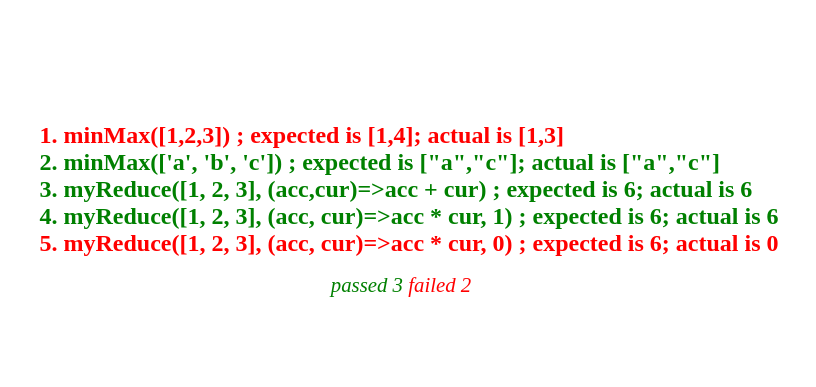
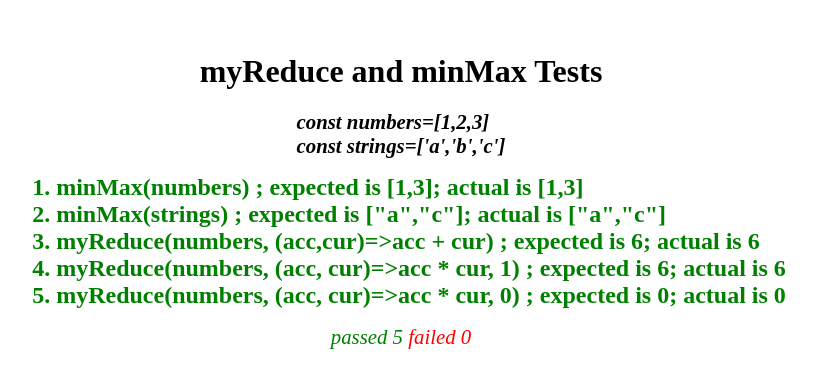
Before and after one commit to java-60TelRan/js-introduction, a plain HTML site: page index.html in a window 1280 px wide. Shown: the part 207-594 px from the top of the page, without its empty margins (239-1055 px from the left). Drawn offline with Linux system fonts and the light colour scheme.

Commit message:
importing testframework from separate module

```diff
--- a/index.html
+++ b/index.html
@@ -9,6 +9,6 @@
 <body>
 
 
-    <script src="index.js"></script>
+    <script src="index.js" type="module"></script>
 </body>
 </html>
--- a/index.js
+++ b/index.js
@@ -1,119 +1,7 @@
-function myReduce(array, callback, initialValue) {
-  //first parameter is an array for reducing
-  //returns one value after reducing
-  //see https://developer.mozilla.org/en-US/docs/Web/JavaScript/Reference/Global_Objects/Array/reduce
-  let acc = initialValue == undefined ? array[0] : initialValue;
-  const index = initialValue == undefined ? 1 : 0;
-  for (let i = index; i < array.length; i++) {
-    acc = callback(acc, array[i], i, array);
-  }
-  return acc;
-}
-function minMax(arr) {
-  //arr is an array containing either strings or numbers
-  // returns array with two elemnts: first is min value, second is max value
-  //requirement: to use myReduce method described above (only one call)
-  const res = myReduce(
-    arr,
-    (acc, curr) => [
-      acc[0] > curr ? curr : acc[0],
-      acc[1] < curr ? curr : acc[1],
-    ],
-    [arr[0], arr[0]]
-  );
-  return res;
-}
-const arr1 = ["hello", "kuku", "abc"];
-const arr2 = ["abc", "hello", "kuku"];
-const arr3 = [1, 2, 3];
-const arr4 = [3, 2, 1];
-console.log(
-  test({
-    script: 'minMax(["hello", "kuku", "abc"])',
-    expected: ["abc", "kuku"],
-  })
-);
-console.log(test({ script: "minMax([1, 2, 3])", expected: [1, 3] }));
-
-function test(testObj) {
-  //testObj structure {script: <string containg script text>, expected: <any type>}
-  //returns resultObj with structure {script: <string containg script text>,
-  //  expectedJSON: <JSON string containing expected result>,
-  //  actualJSON: <JSON string containing actual result>, result: <string containing either 'passed'
-  //  or 'failed'}
-  const expectedJSON = JSON.stringify(testObj.expected);
-  let evalRes;
-  try {
-    evalRes = eval(testObj.script);
-  } catch (error) {
-    evalRes = error;
-  }
-  const actualJSON = JSON.stringify(evalRes);
-  const result = expectedJSON === actualJSON ? "passed" : "failed";
-  const testResult = createTestResult(
-    testObj.script,
-    expectedJSON,
-    actualJSON,
-    result
-  );
-  return testResult;
-}
-function createTestResult(script, expectedJSON, actualJSON, result) {
-  return { script, expectedJSON, actualJSON, result };
-}
-function testframework(scripts, expectedResults) {
-  //input
-  //scripts - array of tested scripts
-  //expectedResults - array of appropriate results
-  //scrpits[i] and expectedResults[i] should be consistent
-  /**************************************************************** */
-  //output
-  const bodyElem = document.querySelector("body");
-  const resultObjects = getResultObjects(scripts, expectedResults);
-  const summary = getSummaryObject(resultObjects);
-  const resultItemsList = getResultItemsList(resultObjects);
-  const summaryLine = getSummaryLine(summary);
-  bodyElem.innerHTML = `${resultItemsList}${summaryLine}`;
-}
-function getResultObjects(scripts, expectedResults) {
-  const res = scripts.map((script, index) =>
-    test({ script, expected: expectedResults[index] })
-  );
-  return res;
-}
-function getSummaryObject(resultObjects) {
-  const res = resultObjects.reduce(
-    (acc, cur) => ({
-      passed: cur.result === "passed" ? acc.passed + 1 : acc.passed,
-      failed: cur.result === "failed" ? acc.failed + 1 : acc.failed,
-    }),
-    { passed: 0, failed: 0 }
-  );
-  return res;
-}
-function getResultItemsList(resultObjects) {
-  const resItems = resultObjects.map(getResItem).join('');
-  const resList = `<ol>${resItems}</ol>`;
-  return resList;
-}
-function getResItem(resultObject) {
-  const resItem = `<li class="item ${resultObject.result === "passed" ? "item_passed" : "item_failed"}"> ${getResText(resultObject)} </li>`;
-  return resItem;
-}
-function getResText(resultObject) {
-  const resStr = `${resultObject.script} ; expected is ${resultObject.expectedJSON}; actual is ${resultObject.actualJSON}`;
-  return resStr;
-}
-function getSummaryLine(summary) {
-  const summaryLine = `<div class="summary"><span class="item_passed">passed ${summary.passed}</span>
-  <span class="item_failed" >failed ${summary.failed}</span></div>` ;
-  return summaryLine
-
-}
-
-testframework(["minMax([1,2,3])", "minMax(['a', 'b', 'c'])",
- " myReduce([1, 2, 3], (acc,cur)=>acc + cur)", "myReduce([1, 2, 3], (acc, cur)=>acc * cur, 1)",
- "myReduce([1, 2, 3], (acc, cur)=>acc * cur, 0)"
+import { testframework } from "./testframework.js";
+testframework("myReduce and minMax Tests","const numbers=[1,2,3]; const strings=['a','b','c']",["minMax(numbers)", "minMax(strings)",
+ " myReduce(numbers, (acc,cur)=>acc + cur)", "myReduce(numbers, (acc, cur)=>acc * cur, 1)",
+ "myReduce(numbers, (acc, cur)=>acc * cur, 0)"
 ],
-  [[1,4], ['a', 'c'], 6, 6, 6]
+  [[1,3], ['a', 'c'], 6, 6, 0]
 )
--- /dev/null
+++ b/myReduce.js
@@ -0,0 +1,25 @@
+export function myReduce(array, callback, initialValue) {
+    //first parameter is an array for reducing
+    //returns one value after reducing
+    //see https://developer.mozilla.org/en-US/docs/Web/JavaScript/Reference/Global_Objects/Array/reduce
+    let acc = initialValue == undefined ? array[0] : initialValue;
+    const index = initialValue == undefined ? 1 : 0;
+    for (let i = index; i < array.length; i++) {
+      acc = callback(acc, array[i], i, array);
+    }
+    return acc;
+  }
+  export function minMax(arr) {
+    //arr is an array containing either strings or numbers
+    // returns array with two elemnts: first is min value, second is max value
+    //requirement: to use myReduce method described above (only one call)
+    const res = myReduce(
+      arr,
+      (acc, curr) => [
+        acc[0] > curr ? curr : acc[0],
+        acc[1] < curr ? curr : acc[1],
+      ],
+      [arr[0], arr[0]]
+    );
+    return res;
+  }
--- a/style.css
+++ b/style.css
@@ -19,3 +19,13 @@ body {
     font-size: 1.3rem;
     font-style: italic;
 }
+.arranging {
+    font-size: 1.3rem;
+    font-weight: bold;
+    font-style: italic;
+}
+.logo {
+    font-size: 2rem;
+    font-weight: bold;
+    margin-bottom: 2.5vh;
+}
--- /dev/null
+++ b/testframework.js
@@ -0,0 +1,87 @@
+import { myReduce, minMax } from "./myReduce.js";
+function test(commonScript, testObj) {
+  //testObj structure {script: <string containg script text>, expected: <any type>}
+  //returns resultObj with structure {script: <string containg script text>,
+  //  expectedJSON: <JSON string containing expected result>,
+  //  actualJSON: <JSON string containing actual result>, result: <string containing either 'passed'
+  //  or 'failed'}
+  const expectedJSON = JSON.stringify(testObj.expected);
+  let evalRes;
+  try {
+    evalRes = eval(commonScript + ";" + testObj.script);
+  } catch (error) {
+    evalRes = error.message;
+  }
+  const actualJSON = JSON.stringify(evalRes);
+  const result = expectedJSON === actualJSON ? "passed" : "failed";
+  const testResult = createTestResult(
+    testObj.script,
+    expectedJSON,
+    actualJSON,
+    result
+  );
+  return testResult;
+}
+function createTestResult(script, expectedJSON, actualJSON, result) {
+  return { script, expectedJSON, actualJSON, result };
+}
+export function testframework(testName,commonScript, scripts, expectedResults) {
+  //input
+  //scripts - array of tested scripts
+  //expectedResults - array of appropriate results
+  //scrpits[i] and expectedResults[i] should be consistent
+  /**************************************************************** */
+  //output
+  const bodyElem = document.querySelector("body");
+  const resultObjects = getResultObjects(commonScript,scripts, expectedResults);
+  const summary = getSummaryObject(resultObjects);
+  const resultItemsList = getResultItemsList(resultObjects);
+  const summaryLine = getSummaryLine(summary);
+  const commonScriptLines = getCommonScriptLines(commonScript);
+  const header = getHeader(testName);
+  bodyElem.innerHTML = `${header}${commonScriptLines}${resultItemsList}${summaryLine}`;
+}
+function getHeader(testName){
+  const res = `<header class="logo">${testName}</header>`
+  return res
+}
+function getCommonScriptLines(commonScript){
+  const commonScriptLines = commonScript.replaceAll(";","<br>");
+  const res = `<span class=arranging>${commonScriptLines}</span>`;
+  return res;
+}
+function getResultObjects(commonScript, scripts, expectedResults) {
+  const res = scripts.map((script, index) =>
+    test(commonScript, { script, expected: expectedResults[index] })
+  );
+  return res;
+}
+function getSummaryObject(resultObjects) {
+  const res = resultObjects.reduce(
+    (acc, cur) => ({
+      passed: cur.result === "passed" ? acc.passed + 1 : acc.passed,
+      failed: cur.result === "failed" ? acc.failed + 1 : acc.failed,
+    }),
+    { passed: 0, failed: 0 }
+  );
+  return res;
+}
+function getResultItemsList(resultObjects) {
+  const resItems = resultObjects.map(getResItem).join('');
+  const resList = `<ol>${resItems}</ol>`;
+  return resList;
+}
+function getResItem(resultObject) {
+  const resItem = `<li class="item ${resultObject.result === "passed" ? "item_passed" : "item_failed"}"> ${getResText(resultObject)} </li>`;
+  return resItem;
+}
+function getResText(resultObject) {
+  const resStr = `${resultObject.script} ; expected is ${resultObject.expectedJSON}; actual is ${resultObject.actualJSON}`;
+  return resStr;
+}
+function getSummaryLine(summary) {
+  const summaryLine = `<div class="summary"><span class="item_passed">passed ${summary.passed}</span>
+  <span class="item_failed" >failed ${summary.failed}</span></div>` ;
+  return summaryLine
+
+}
```
